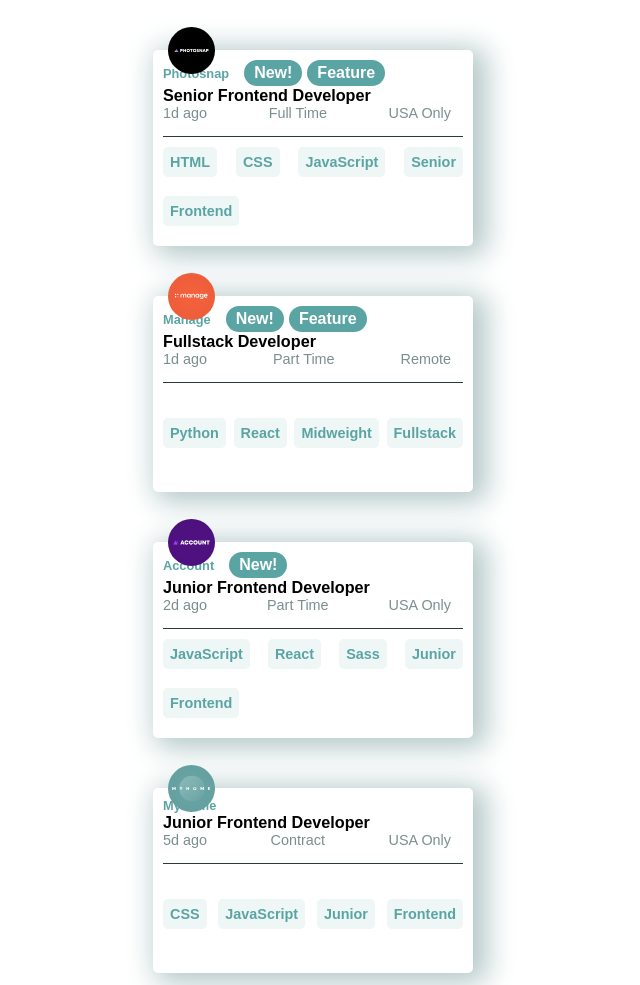
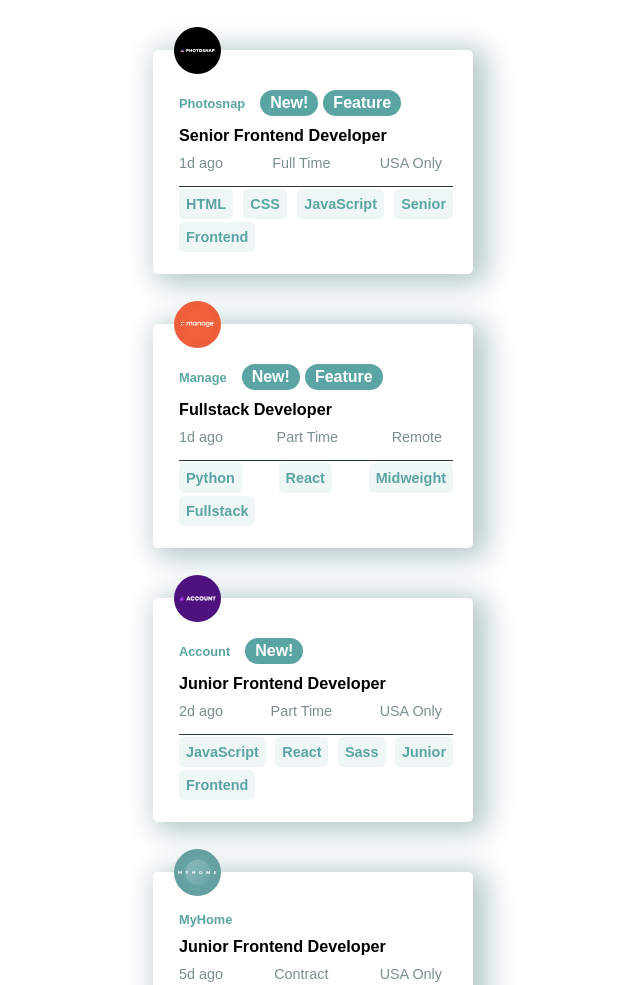
Before and after one commit to yanmarex/Job-listings-with-filtering, a website built with Parcel: page index.html in a window 1280 px wide. Shown: the top 985 px of the page, without its empty margins (327-967 px from the left). Built offline with nearby package versions, Linux system fonts and the light colour scheme.

Commit message:
Fix margin on job card

```diff
--- a/styles/styles.css
+++ b/styles/styles.css
@@ -54,13 +54,14 @@
   display: flex;
   flex-direction: column;
   justify-content: center;
-  padding: 10px;
+  padding: 20px;
   width: 320px;
   height: 224px;
   border-radius: 5px;
   transition: border-left 0.4s ease-in-out;
   box-shadow: 8px 4px 29px 6px hsl(180deg 15% 74%);
   position: relative;
+  border-left: 6px solid transparent;
 }
 .job-card:hover {
   border-left: 6px solid var(--very-dark-grayish-cyan);
@@ -74,6 +75,7 @@
   transition: color, background-color var(--transition);
   font-size: 0.9rem;
   will-change: auto;
+  cursor: pointer;
 }
 .tags:hover {
   color: var(--white);
@@ -105,6 +107,7 @@
   font-size: 0.9em;
   font-weight: 800;
   transition: color var(--transition);
+  margin: 10px 0px;
 }
 .job-title:hover {
   color: var(--desaturated-dark-cyan);
@@ -136,3 +139,6 @@
   top: -23px;
   left: 15px;
 }
+.job-card-description {
+  margin-top: 20px;
+}
```
